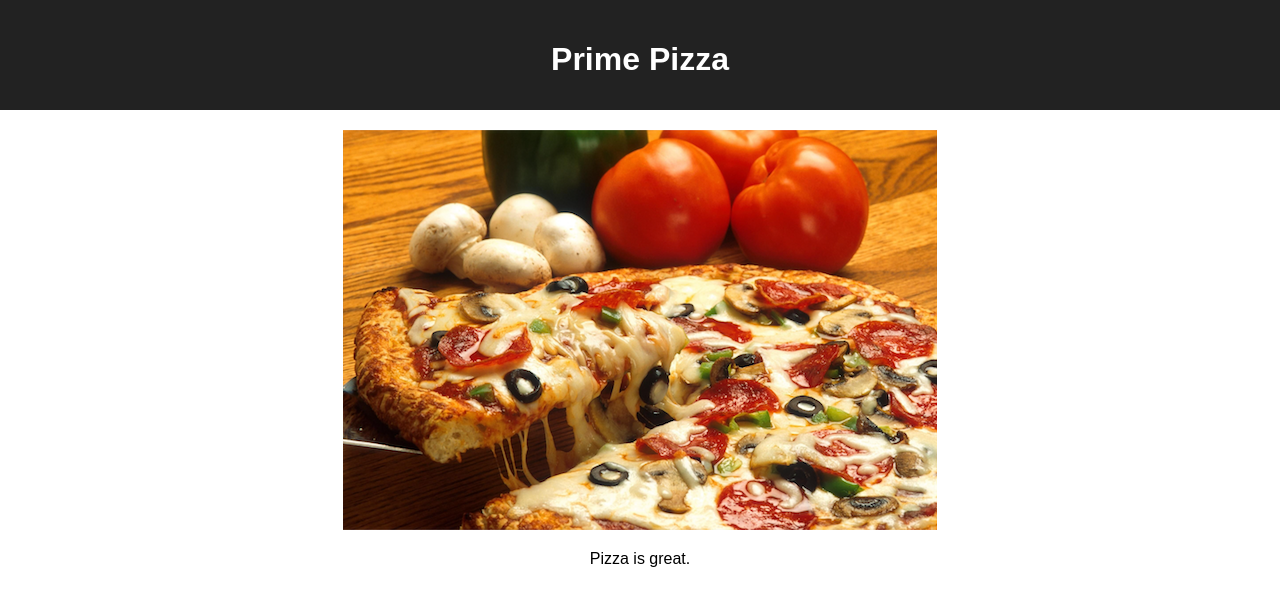
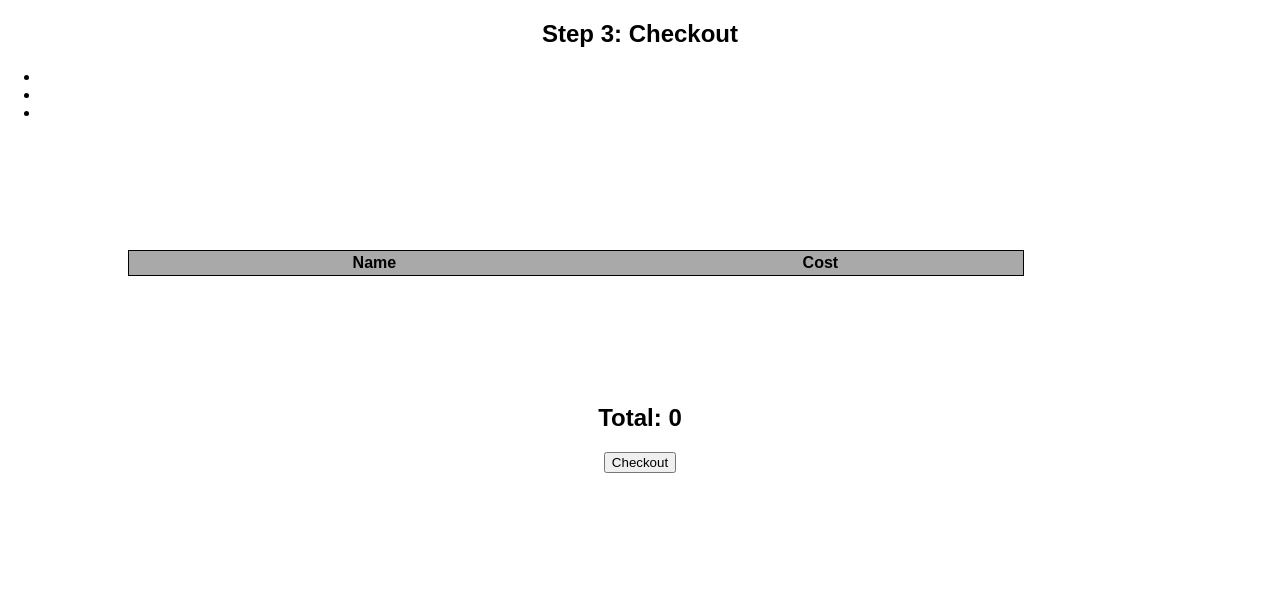
Before and after one commit to YaniraHagstrom/redux-pizza-parlor, a React (Create React App) app: page /#/checkout in a window 1280 px wide. Shown: the top 606 px of the page. Built offline with nearby package versions, Linux system fonts and the light colour scheme.

Commit message:
created checkout page and admin page

```diff
--- a/src/components/Admin/Admin.jsx
+++ b/src/components/Admin/Admin.jsx
@@ -0,0 +1,46 @@
+import { useState, useEffect } from 'react';
+import axios from 'axios';
+
+function Admin (){
+    useEffect(() => {
+        getOrders();
+    }, []);
+
+    const [orders, setOrders] = useState([]);
+
+    const getOrders = () => {
+        axios({
+            method: 'GET',
+            url: '/api/order'
+        }).then((response) => {
+            console.log(response.data);
+            setOrders(response.data);
+        }).catch((error) => {
+            console.log('getOrders failed', error);
+        });
+    };
+
+    return (
+        <table>
+            <thead>
+                <tr>
+                    <th>Name</th>
+                    <th>Time Order Placed</th>
+                    <th>Type</th>
+                    <th>Cost</th>
+                </tr>
+            </thead>
+            <tbody>
+                {orders.map(order =>
+                    <tr>
+                        <td>{order.customer_name}</td>
+                        <td>{order.time}</td>
+                        <td>{order.type}</td>
+                        <td>{order.total}</td>
+                    </tr>)}
+            </tbody>
+        </table>
+    )
+}
+
+export default Admin;
--- a/src/components/App/App.jsx
+++ b/src/components/App/App.jsx
@@ -1,18 +1,39 @@
 import React from 'react';
 import axios from 'axios';
 import './App.css';
+import { HashRouter as Router, Route } from 'react-router-dom';
+
+// Import Components
+// import Header from '../Header/Header';
+import PizzaMenu from '../PizzaMenu/PizzaMenu';
+import CustomerForm from '../CustomerForm/CustomerForm';
+import Checkout from '../Checkout/Checkout';
+import Admin from '../Admin/Admin';
+
 
 function App() {
 
   return (
     <div className='App'>
-      <header className='App-header'>
-        <h1 className='App-title'>Prime Pizza</h1>
-      </header>
-
-      <img src='images/pizza_photo.png' />
-      <p>Pizza is great.</p>
-
+      {/* <Header /> */}
+      <Router>
+        <div>
+          <Route path="/">
+            {/* <PizzaMenu /> */}
+          </Route>
+          <Route exact path="/customer">
+            {/* <CustomerForm /> */}
+          </Route>
+          <Route exact path="/checkout">
+            <Checkout />
+          </Route>
+          <Route exact path="/admin">
+            <Admin />
+          </Route>
+        </div>
+      </Router>
+      {/* <img src='images/pizza_photo.png' /> */}
+      {/* <p>Pizza is great.</p> */}
     </div>
   );
 }
--- /dev/null
+++ b/src/components/Checkout/Checkout.css
@@ -0,0 +1,16 @@
+
+
+.checkout_table{
+    background-color: darkgrey;
+    border: 1px solid black;
+    width: 70%;
+    margin: 10%;
+}
+
+.checkout_table_header{
+    background-color: darkgrey;
+}
+
+.checkout_table_body{
+    background-color: lightgrey;
+}
--- a/src/components/Checkout/Checkout.jsx
+++ b/src/components/Checkout/Checkout.jsx
@@ -0,0 +1,59 @@
+import { useSelector, useDispatch } from "react-redux";
+import { useHistory } from 'react-router-dom';
+import axios from "axios";
+import "./Checkout.css"
+
+//COMPONENTS
+import CheckoutTable from "./CheckoutTable";
+
+
+function CheckOut(){
+    const customer = useSelector(store => store.customer);
+    const totalPrice = useSelector(store => store.totalPrice);
+    const cart = useSelector(store => store.cartReducer);
+
+    //send total order to DB
+    const addOrder = () => {
+        axios({
+         method: 'POST',
+         url: '/api/order',
+         data: {...customer, total: totalPrice}
+        }).then((response) => {
+            console.log(response)
+            sendBackToMenu();
+            clearCart();
+        }).catch((error) => {
+            console.log('addOrder failed,', error);
+        });
+    };
+
+    const dispatch = useDispatch();
+    const clearCart = () => {
+        const action = {type: 'CLEAR_CART'};
+        dispatch(action);
+    }
+
+    const history = useHistory();
+    const sendBackToMenu = () => {
+        alert('Thank you for your order!');
+        history.push('/');
+    }
+
+
+    return (
+        <div className="checkout">
+            <h2>Step 3: Checkout</h2>
+                <ul>
+                    <li>{customer.customer_name}</li>
+                    <li>{customer.street_address}</li>
+                    <li>{customer.city} {customer.zip}</li>
+                </ul>
+            <p>{customer.type}</p>
+            <CheckoutTable />
+            <h2>Total: {totalPrice}</h2>
+            <button onClick={addOrder}>Checkout</button>
+        </div>
+    )
+}
+
+export default CheckOut;
--- /dev/null
+++ b/src/components/Checkout/CheckoutTable.jsx
@@ -0,0 +1,30 @@
+import { useSelector } from "react-redux";
+import "./Checkout.css"
+
+function CheckoutTable(){
+    const pizzas = useSelector(store => store.cartReducer);
+    // DUMMY DATA
+    // const pizzas = [{id: 1, name: 'cheese', price: 10.00}, {id: 2, name: 'pepperoni', price: 9.34}, {id: 3, name: 'veggie', price: 7.60}];
+
+
+    return (
+        <table className="checkout_table">
+                <thead className="checkout_table_header">
+                    <tr>
+                        <th>Name</th>
+                        <th>Cost</th>
+                    </tr>
+                </thead>
+                <tbody className="checkout_table_body">
+                    {pizzas.map(pizza =>
+                        <tr key={pizza.id}>
+                            <td>{pizza.name}</td>
+                            <td>{pizza.price}</td>
+                        </tr>
+                    )}
+                </tbody>
+            </table>
+    )
+}
+
+export default CheckoutTable;
```
